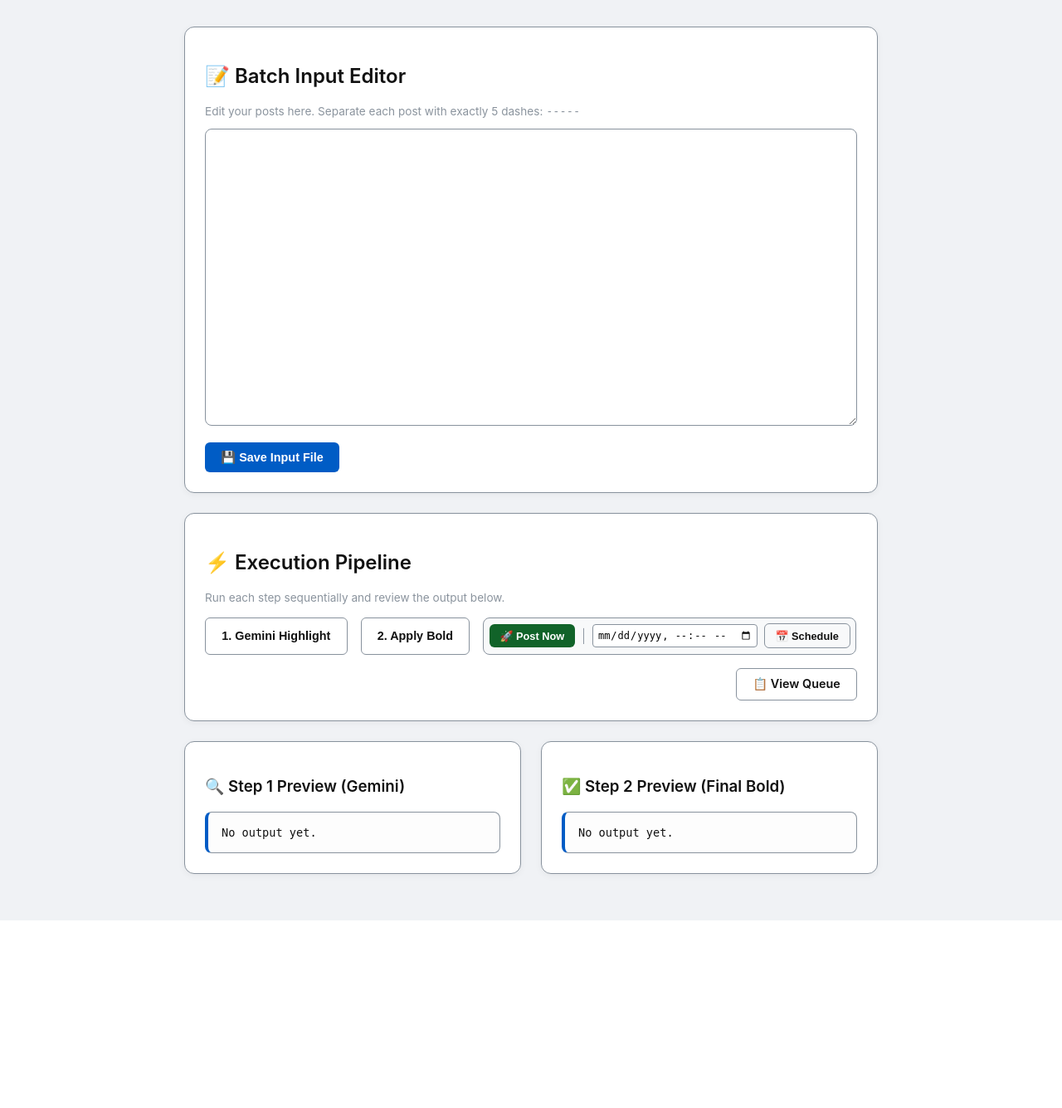
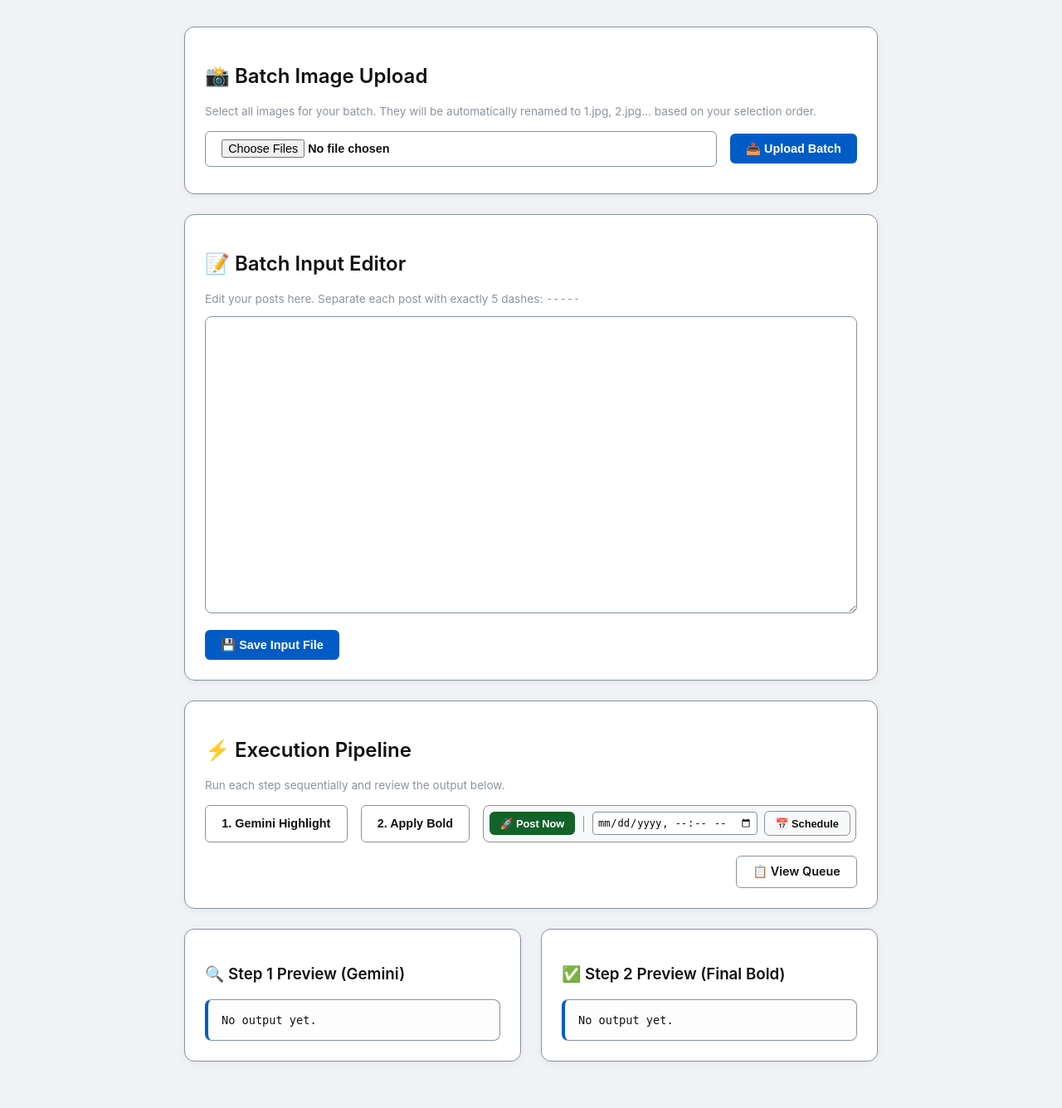
Before and after one commit to billygl/content-tools, a Python web app: template formatter/templates/index.html in a window 1280 px wide. Shown: the part 114-1449 px from the top of the page at 83% size. Before the commit the page ends 1223 px from the top, so only its background shows below. Run offline with Jinja, Linux system fonts and the light colour scheme; the template is opened without the code that fills it, so the values that code supplies are empty.

Commit message:
feat: add batch image upload support with auto-sequencing

```diff
--- a/formatter/templates/index.html
+++ b/formatter/templates/index.html
@@ -1,6 +1,16 @@
 {% extends "layout.html" %}
 
 {% block content %}
+<div class="card">
+    <h2>📸 Batch Image Upload</h2>
+    <p style="font-size: 0.85rem; color: #8b949e;">Select all images for your batch. They will be automatically renamed to 1.jpg, 2.jpg... based on your selection order.</p>
+    <div style="display: flex; gap: 1rem; align-items: center; margin-top: 1rem;">
+        <input type="file" id="image_input" multiple accept="image/*" class="btn btn-outline" style="flex: 1;">
+        <button onclick="bulkUploadImages(this)" class="btn btn-primary">📤 Upload Batch</button>
+    </div>
+    <div id="upload-status" style="margin-top: 0.5rem; font-size: 0.85rem;"></div>
+</div>
+
 <div class="card">
     <h2>📝 Batch Input Editor</h2>
     <p style="font-size: 0.85rem; color: #8b949e;">Edit your posts here. Separate each post with exactly 5 dashes: <code>-----</code></p>
@@ -46,6 +56,46 @@
 </div>
 
 <script>
+async function bulkUploadImages(btn) {
+    const input = document.getElementById('image_input');
+    const status = document.getElementById('upload-status');
+    if (input.files.length === 0) {
+        alert("Please select images first.");
+        return;
+    }
+
+    const originalText = btn.innerText;
+    btn.innerText = "⏳ Uploading...";
+    btn.disabled = true;
+    status.innerText = "Processing images...";
+
+    const formData = new FormData();
+    for (let i = 0; i < input.files.length; i++) {
+        formData.append('images', input.files[i]);
+    }
+
+    try {
+        const response = await fetch("{{ url_for('upload_images') }}", {
+            method: 'POST',
+            body: formData
+        });
+        const data = await response.json();
+        if (data.status === 'success') {
+            status.innerText = "✅ " + data.message;
+            status.style.color = "var(--success-color)";
+            setTimeout(() => window.location.reload(), 1500);
+        } else {
+            status.innerText = "❌ " + data.message;
+            status.style.color = "var(--error-color)";
+        }
+    } catch (err) {
+        status.innerText = "❌ Upload failed.";
+    } finally {
+        btn.innerText = originalText;
+        btn.disabled = false;
+    }
+}
+
 async function schedulePost(btn) {
     const time = document.getElementById('schedule_time').value;
     if (!time) {
```
Also changed, not shown: formatter/app.py (+30 -1 lines), formatter/python_anywhere_guide.md (+15 -12 lines).
